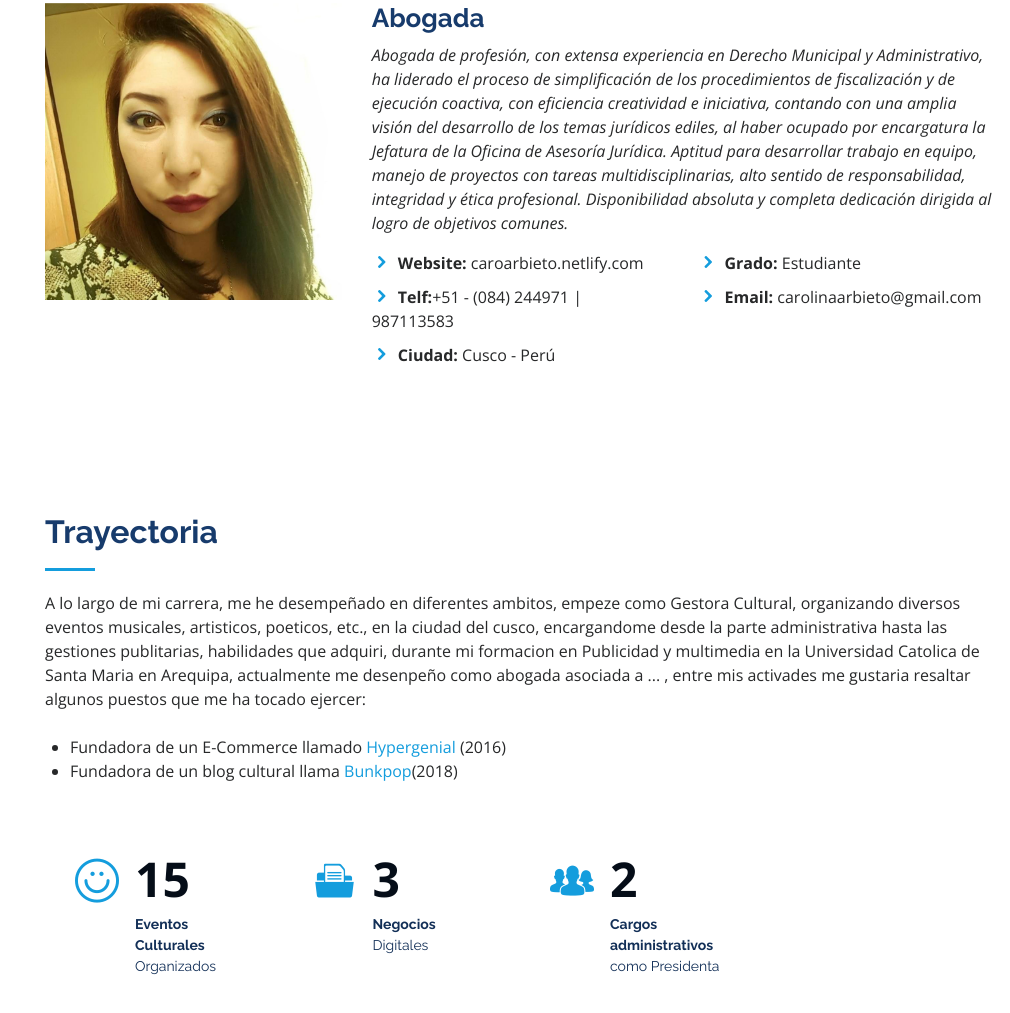
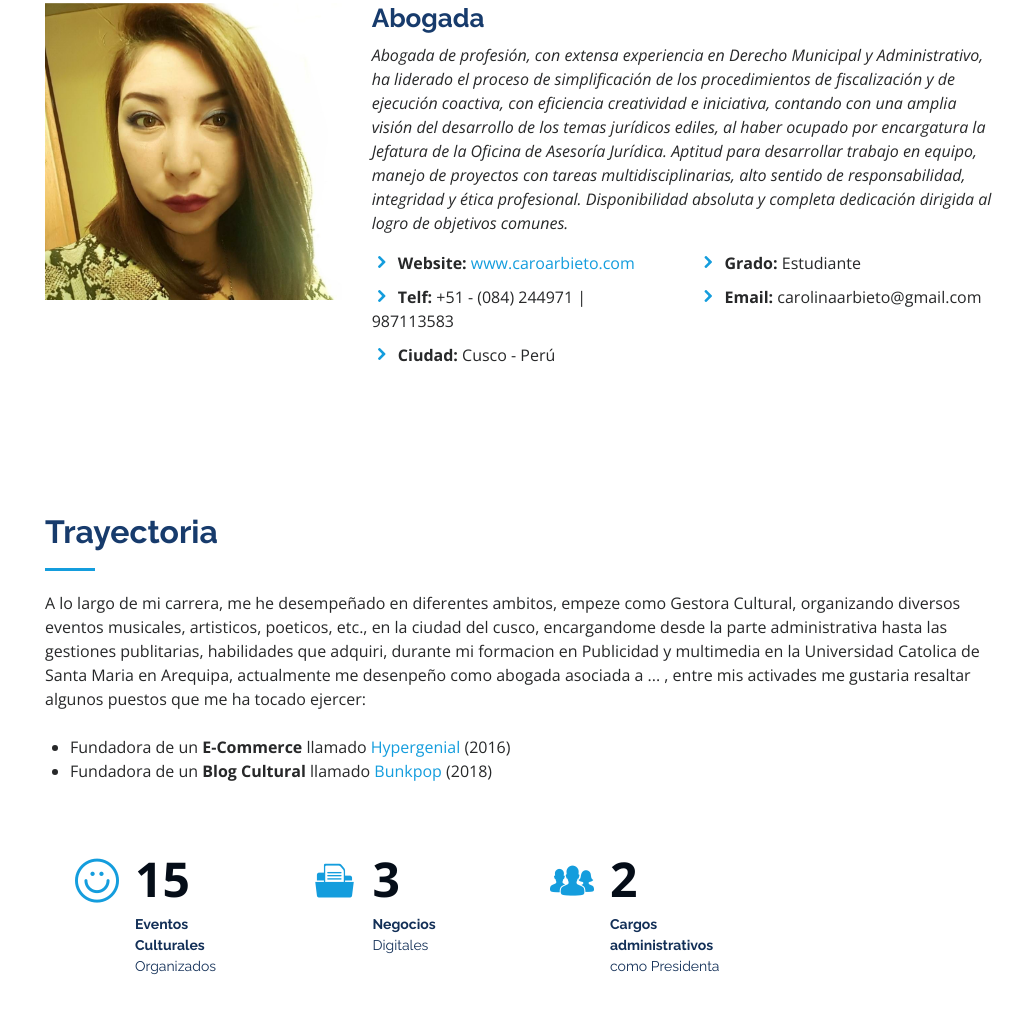
Before and after one commit to carloseab16/caroarbieto, a plain HTML site: page index.html in a window 1280 px wide. Shown: the part 989-2002 px from the top of the page, without its empty margins (270-1280 px from the left). Drawn offline with nearby package versions, Linux system fonts and the light colour scheme.

Commit message:
first commitssssss

```diff
--- a/index.html
+++ b/index.html
@@ -108,8 +108,8 @@ equipo, manejo de proyectos con tareas multidisciplinarias, alto sentido de resp
             <div class="row">
               <div class="col-lg-6">
                 <ul>
-                  <li><i class="icofont-rounded-right"></i> <strong>Website:</strong> caroarbieto.netlify.com</li>
-                  <li><i class="icofont-rounded-right"></i> <strong>Telf:</strong>+51 - (084) 244971 | 987113583</li>
+                  <li><i class="icofont-rounded-right"></i> <strong>Website:</strong> <a href="http://caroarbieto.netlify.com" target="_blank">www.caroarbieto.com</a></li>
+                  <li><i class="icofont-rounded-right"></i> <strong>Telf:</strong> +51 - (084) 244971 | 987113583</li>
                   <li><i class="icofont-rounded-right"></i> <strong>Ciudad:</strong> Cusco - Perú</li>
                 </ul>
               </div>
@@ -140,8 +140,8 @@ equipo, manejo de proyectos con tareas multidisciplinarias, alto sentido de resp
           <br>
           <div class="row">
               <ul>
-                <li>Fundadora de un E-Commerce llamado <a href="https://www.facebook.com/Hypergenial/" target="_blank">Hypergenial</a> (2016)</li>
-                <li>Fundadora de un blog cultural llama <a href="https://www.facebook.com/Hypergenial/" target="_blank">Bunkpop</a>(2018)</li>
+                <li>Fundadora de un <b>E-Commerce</b> llamado <a href="https://www.facebook.com/Hypergenial/" target="_blank">Hypergenial</a> (2016)</li>
+                <li>Fundadora de un <b>Blog Cultural</b> llamado <a href="https://www.facebook.com/Hypergenial/" target="_blank">Bunkpop</a> (2018)</li>
               </ul>
           </div>
 
```
